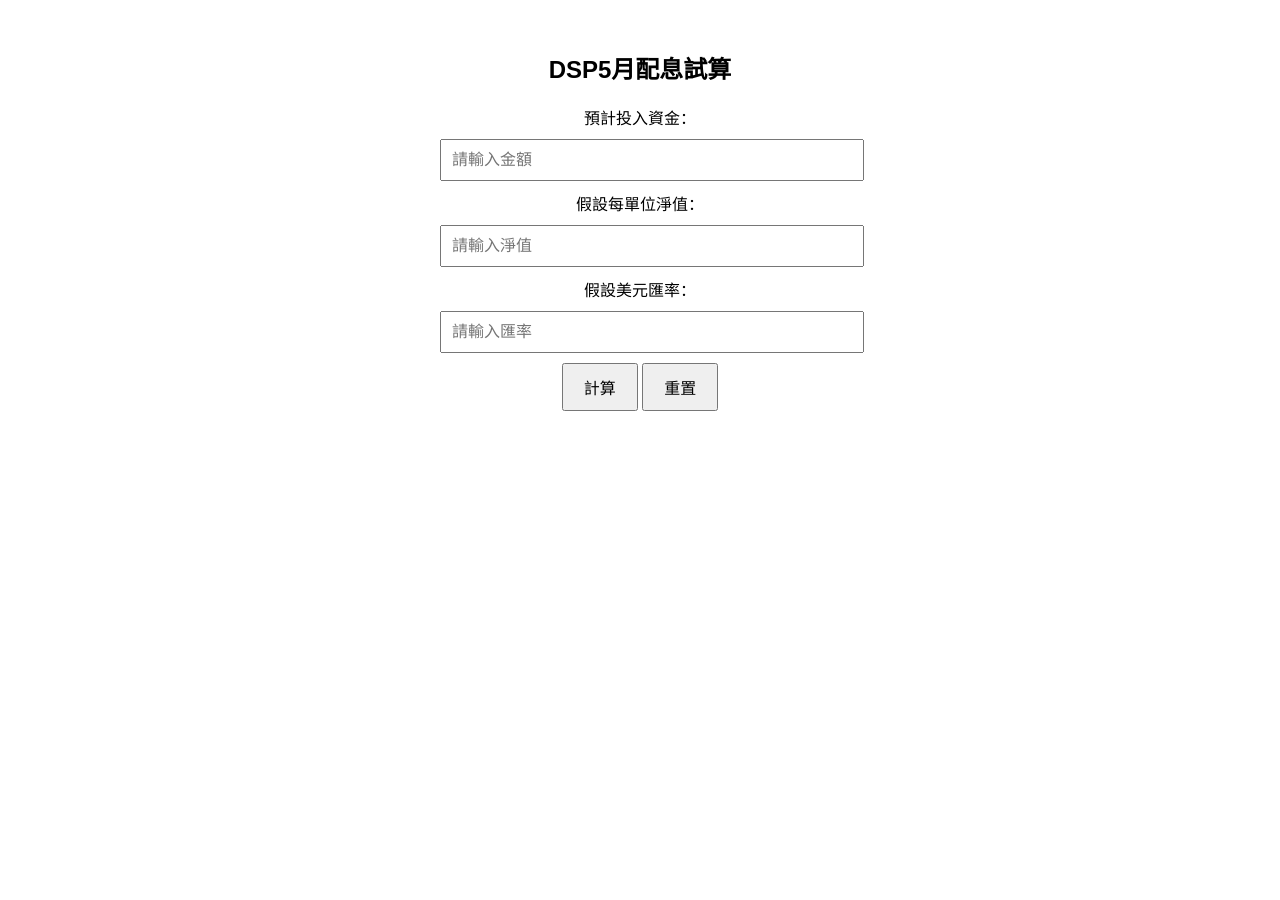
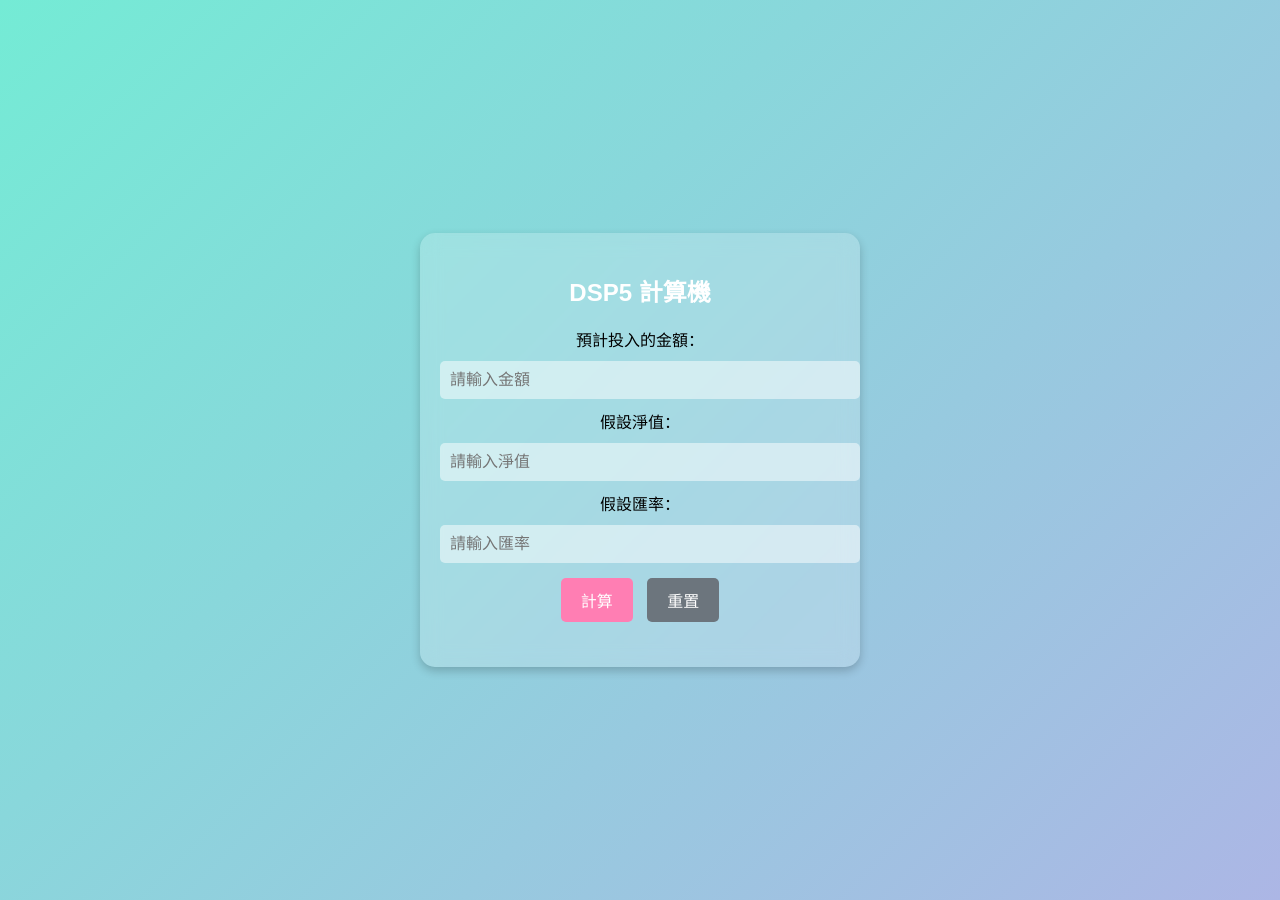
Before and after one commit to kevinyicheng/DSP5, a plain HTML site: page index.html in a window 1280 px wide. Before the commit the page ends 800 px from the top, so only its background shows below. Drawn offline with Linux system fonts and the light colour scheme.

Commit message:
Update index.html

```diff
--- a/index.html
+++ b/index.html
@@ -3,54 +3,84 @@
 <head>
     <meta charset="UTF-8">
     <meta name="viewport" content="width=device-width, initial-scale=1.0">
-    <title>DSP5月配息試算</title>
+    <title>DSP5 計算機</title>
     <style>
         body {
             font-family: Arial, sans-serif;
             text-align: center;
             margin: 50px;
+            background: linear-gradient(135deg, #74ebd5, #acb6e5);
+            height: 100vh;
+            display: flex;
+            justify-content: center;
+            align-items: center;
         }
         .container {
             max-width: 400px;
-            margin: auto;
+            padding: 20px;
+            border-radius: 15px;
+            backdrop-filter: blur(10px);
+            background: rgba(255, 255, 255, 0.2);
+            box-shadow: 0 4px 10px rgba(0, 0, 0, 0.2);
+        }
+        h2 {
+            color: #fff;
+            font-size: 24px;
         }
         input {
             width: 100%;
             padding: 10px;
             margin: 10px 0;
             font-size: 16px;
+            border: none;
+            border-radius: 5px;
+            background: rgba(255, 255, 255, 0.5);
         }
         button {
             padding: 10px 20px;
             font-size: 16px;
             cursor: pointer;
+            border: none;
+            border-radius: 5px;
+            margin: 5px;
+            color: #fff;
+            background: #ff7eb3;
+            transition: 0.3s;
+        }
+        button:hover {
+            background: #ff5c8d;
         }
         .result {
             margin-top: 20px;
             font-size: 18px;
             font-weight: bold;
+            color: #fff;
         }
-        .bold {
-            font-weight: bold;
+        .formula {
+            font-size: 14px;
+            color: rgba(255, 255, 255, 0.7);
+            margin-top: 10px;
         }
     </style>
 </head>
 <body>
     <div class="container">
-        <h2>DSP5月配息試算</h2>
-        <label>預計投入資金：</label>
+        <h2>DSP5 計算機</h2>
+
+        <label>預計投入的金額：</label>
         <input type="number" id="investment" placeholder="請輸入金額" min="0">
 
-        <label>假設每單位淨值：</label>
+        <label>假設淨值：</label>
         <input type="number" id="netValue" placeholder="請輸入淨值" min="0">
 
-        <label>假設美元匯率：</label>
+        <label>假設匯率：</label>
         <input type="number" id="exchangeRate" placeholder="請輸入匯率" min="0">
 
         <button onclick="calculateResult()">計算</button>
-        <button onclick="resetFields()">重置</button>
+        <button onclick="resetFields()" style="background:#6c757d;">重置</button>
 
         <div class="result" id="result"></div>
+        <div class="formula" id="formula"></div>
     </div>
 
     <script>
@@ -78,24 +108,3 @@
             } else {
                 adjustedInvestment = investment * 0.98;
             }
-
-            let finalResult = (adjustedInvestment / netValue) / exchangeRate;
-            let monthlyPayout = finalResult * 0.055;
-            let totalMonthlyPayout = monthlyPayout * exchangeRate;
-
-            document.getElementById("result").innerHTML = `
-                <div class="bold">每月配息預估</div>
-                ${finalResult.toFixed(2)} 單位數 x 0.055 (配息)<br>
-                <div class="bold">月配息金額：NTD$${totalMonthlyPayout.toFixed(2)}</div>
-            `;
-        }
-
-        function resetFields() {
-            document.getElementById("investment").value = "";
-            document.getElementById("netValue").value = "";
-            document.getElementById("exchangeRate").value = "";
-            document.getElementById("result").innerHTML = "";
-        }
-    </script>
-</body>
-</html>
```
